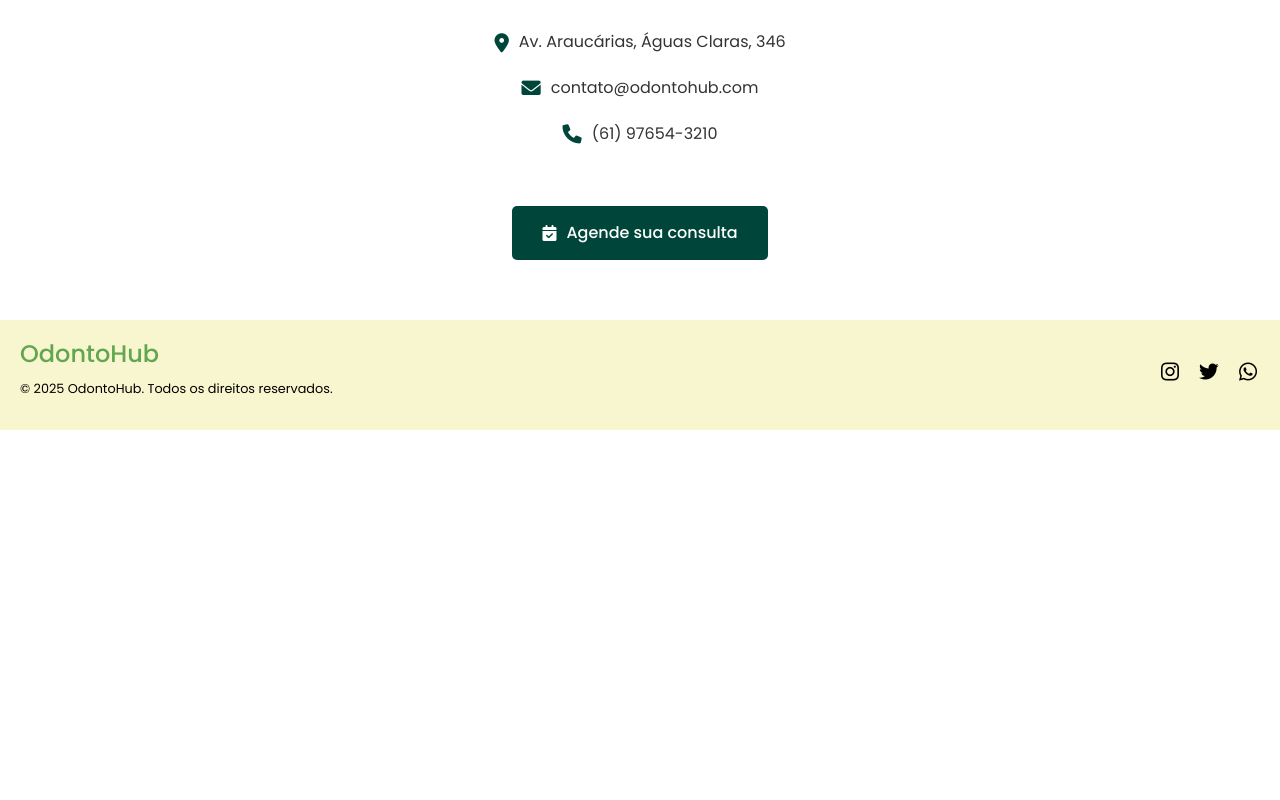
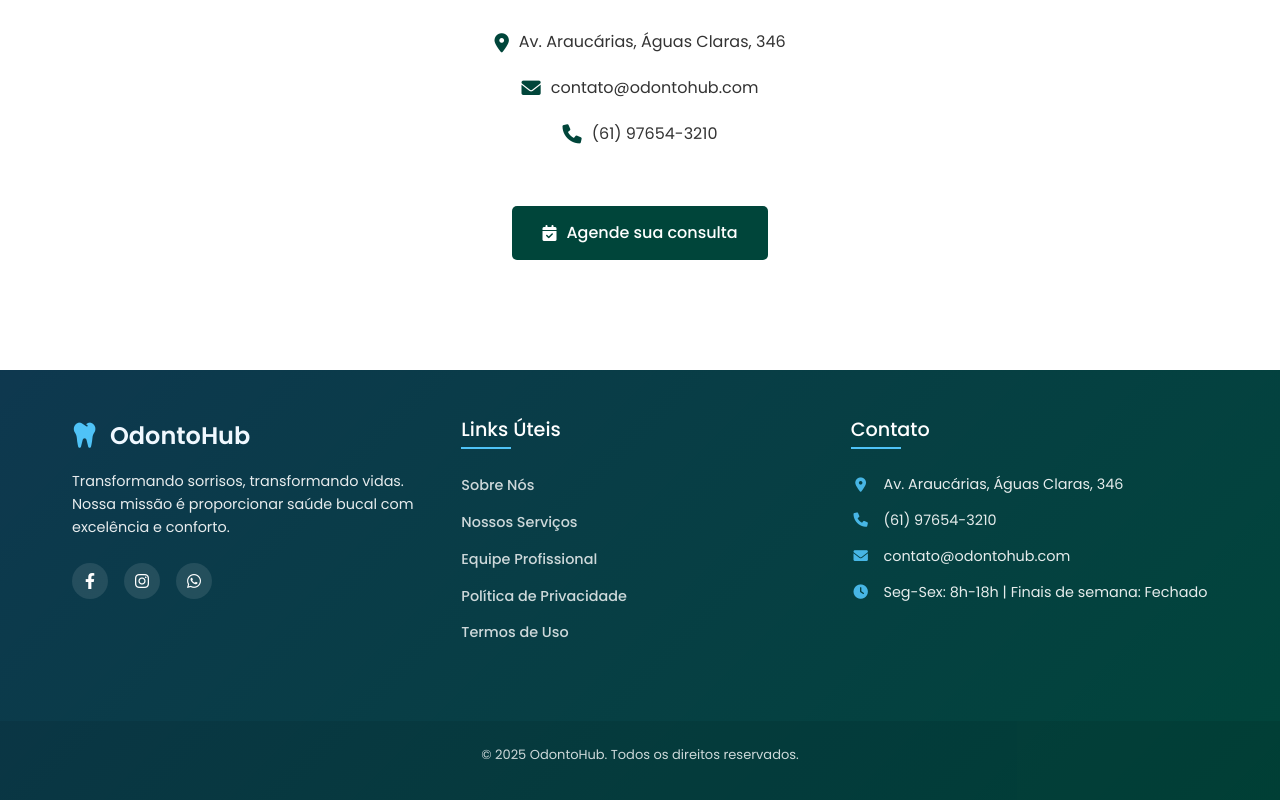
Before and after one commit to Pedrofx65/Agendamento-Angular, an Angular app: page / in a window 1280 px wide. Shown: the part 4979-5779 px from the top of the page. Before the commit the page ends 5409 px from the top, so only its background shows below. Built offline with nearby package versions, Linux system fonts and the light colour scheme.

Commit message:
Footer profissional desenvolvido

```diff
--- a/src/app/tela-principal/tela-principal.component.css
+++ b/src/app/tela-principal/tela-principal.component.css
@@ -939,47 +939,213 @@ h1 {
   transform: scale(1.03);
 }
 
-.footer {
-  background-color: rgb(248,246,207);
-  color: #FFFFFF;
-  padding: 20px;
-  display: flex;
-  justify-content: space-between;
-  align-items: center;
+.main-footer {
+  background: linear-gradient(135deg, #002c45ef 0%, #00453A 100%);
+  color: white;
+  padding: 3rem 0 0;
+  margin-top: 3rem;
 }
 
-.footer-left h2 {
-  font-size: 1.5em;
-  margin-bottom: 10px;
-  color: #62A651;
+.footer-content {
+  max-width: 1200px;
+  margin: 0 auto;
+  padding: 0 2rem;
+  display: grid;
+  grid-template-columns: repeat(auto-fit, minmax(250px, 1fr));
+  gap: 2rem;
 }
 
-.footer-left span {
-  color: #62A651;
+.footer-section {
+  margin-bottom: 2rem;
 }
 
-.footer-left p {
-  font-size: 0.8em;
-  margin-top: 0;
-  color: black;
+.footer-logo {
+  display: flex;
+  align-items: center;
+  margin-bottom: 1rem;
 }
 
-.footer-right {
+.footer-logo i {
+  font-size: 1.8rem;
+  margin-right: 0.8rem;
+  color: #4fc3f7;
+}
+
+.footer-logo span {
+  font-size: 1.5rem;
+  font-weight: 600;
+}
+
+.footer-about {
+  font-size: 0.9rem;
+  line-height: 1.6;
+  opacity: 0.9;
+  margin-bottom: 1.5rem;
+}
+
+.socials {
+  display: flex;
+  gap: 1rem;
+}
+
+.socials a {
   display: flex;
   align-items: center;
-  gap: 15px;
-
+  justify-content: center;
+  width: 36px;
+  height: 36px;
+  background-color: rgba(255, 255, 255, 0.1);
+  border-radius: 50%;
+  color: white;
+  transition: all 0.3s ease;
 }
 
-.footer-right a i {
-  color: #FFFFFF;
-  font-size: 1.5rem;
-  transition: color 0.3s ease;
-  color: black;
+.socials a:hover {
+  background-color: #4fc3f7;
+  transform: translateY(-3px);
 }
 
-.footer-right a:hover i {
-  color: #00C2A8;
+.footer-section h3 {
+  font-size: 1.2rem;
+  margin-bottom: 1.5rem;
+  position: relative;
+  padding-bottom: 0.5rem;
+}
+
+.footer-section h3::after {
+  content: '';
+  position: absolute;
+  left: 0;
+  bottom: 0;
+  width: 50px;
+  height: 2px;
+  background-color: #4fc3f7;
+}
+
+.footer-section ul {
+  list-style: none;
+  padding: 0;
+}
+
+.footer-section ul li {
+  margin-bottom: 0.8rem;
+}
+
+.footer-section ul li a {
+  color: rgba(255, 255, 255, 0.8);
+  text-decoration: none;
+  transition: all 0.3s ease;
+  font-size: 0.9rem;
+}
+
+.footer-section ul li a:hover {
+  color: #4fc3f7;
+  padding-left: 5px;
+}
+
+.contact p {
+  display: flex;
+  align-items: center;
+  margin-bottom: 0.8rem;
+  font-size: 0.9rem;
+  opacity: 0.9;
+}
+
+.contact i {
+  margin-right: 0.8rem;
+  color: #4fc3f7;
+  width: 20px;
+  text-align: center;
+}
+
+.footer-bottom {
+  text-align: center;
+  padding: 1.5rem 0;
+  background-color: rgba(0, 0, 0, 0.1);
+  margin-top: 2rem;
+  font-size: 0.85rem;
+  opacity: 0.8;
+}
+
+/* Responsividade */
+@media (max-width: 768px) {
+  .header-content {
+      flex-direction: column;
+      text-align: center;
+  }
+
+  .logo-container {
+      justify-content: center;
+      margin-bottom: 1rem;
+  }
+
+  .tagline {
+      margin-left: 0;
+      margin-top: 0.5rem;
+      width: 100%;
+  }
+
+  .navigation {
+      justify-content: center;
+      width: 100%;
+  }
+
+  .btn-agendamento {
+      width: 100%;
+      justify-content: center;
+  }
+
+  .agendamentos-list {
+      grid-template-columns: 1fr;
+  }
+
+  .agendamento-card {
+      flex-direction: column;
+  }
+
+  .card-date {
+      flex-direction: row;
+      align-items: center;
+      margin-right: 0;
+      margin-bottom: 1rem;
+      padding-right: 0;
+      padding-bottom: 1rem;
+      border-right: none;
+      border-bottom: 1px solid rgba(0, 0, 0, 0.05);
+      width: 100%;
+  }
+
+  .date-day {
+      margin-right: 0.5rem;
+  }
+}
+
+@media (max-width: 480px) {
+  .section-header h2 {
+      font-size: 1.5rem;
+  }
+
+  .empty-state {
+      padding: 2rem 1rem;
+  }
+
+  .empty-state h3 {
+      font-size: 1.3rem;
+  }
+
+  .footer-content {
+      grid-template-columns: 1fr;
+      text-align: center;
+  }
+
+  .footer-section h3::after {
+      left: 50%;
+      transform: translateX(-50%);
+  }
+
+  .socials {
+      justify-content: center;
+  }
 }
 
 /* Responsividade */
--- a/src/app/tela-principal/tela-principal.component.html
+++ b/src/app/tela-principal/tela-principal.component.html
@@ -296,7 +296,7 @@
     </section>
 
     <section id="contato" class="contact-us">
-        <div class="contact-info">
+        <div class="contact-info" style="margin-bottom: 50px;">
             <h2>Entre em contato</h2>
             <p>Estamos aqui para ajudar. Entre em contato para agendar sua consulta ou tirar dúvidas.</p>
             <div class="contact-details">
@@ -319,15 +319,43 @@
         </div>
     </section>
 
-    <footer class="footer">
-        <div class="footer-left">
-            <h2>Odonto<span>Hub</span></h2>
-            <p>&copy; 2025 OdontoHub. Todos os direitos reservados.</p>
+    <footer class="main-footer" style="margin-top: 0;">
+        <div class="footer-content">
+            <div class="footer-section about">
+                <div class="footer-logo">
+                    <i  class="fas fa-tooth"></i>
+                    <span style="color: aliceblue;">OdontoHub</span>
+                </div>
+                <p class="footer-about">Transformando sorrisos, transformando vidas. Nossa missão é proporcionar saúde bucal com excelência e conforto.</p>
+                <div class="socials">
+                    <a href="#"><i class="fab fa-facebook-f"></i></a>
+                    <a href="#"><i class="fab fa-instagram"></i></a>
+                    <a href="#"><i class="fab fa-whatsapp"></i></a>
+                </div>
+            </div>
+
+            <div class="footer-section links">
+                <h3>Links Úteis</h3>
+                <ul>
+                    <li><a href="#">Sobre Nós</a></li>
+                    <li><a href="#">Nossos Serviços</a></li>
+                    <li><a href="#">Equipe Profissional</a></li>
+                    <li><a href="#">Política de Privacidade</a></li>
+                    <li><a href="#">Termos de Uso</a></li>
+                </ul>
+            </div>
+
+            <div class="footer-section contact">
+              <h3>Contato</h3>
+              <p><i class="fas fa-map-marker-alt"></i> Av. Araucárias, Águas Claras, 346</p>
+              <p><i class="fas fa-phone"></i> (61) 97654-3210</p>
+              <p><i class="fas fa-envelope"></i> contato&#64;odontohub.com</p>
+              <p><i class="fas fa-clock"></i> Seg-Sex: 8h-18h | Finais de semana: Fechado</p>
+            </div>
         </div>
-        <div class="footer-right">
-            <a href="#" aria-label="Instagram"><i class='bx bxl-instagram'></i></a>
-            <a href="#" aria-label="Twitter"><i class='bx bxl-twitter'></i></a>
-            <a href="#" aria-label="WhatsApp"><i class='bx bxl-whatsapp'></i></a>
+
+        <div class="footer-bottom">
+            <p style="font-size: 13px;">&copy; 2025 OdontoHub. Todos os direitos reservados.</p>
         </div>
     </footer>
 </body>
```
